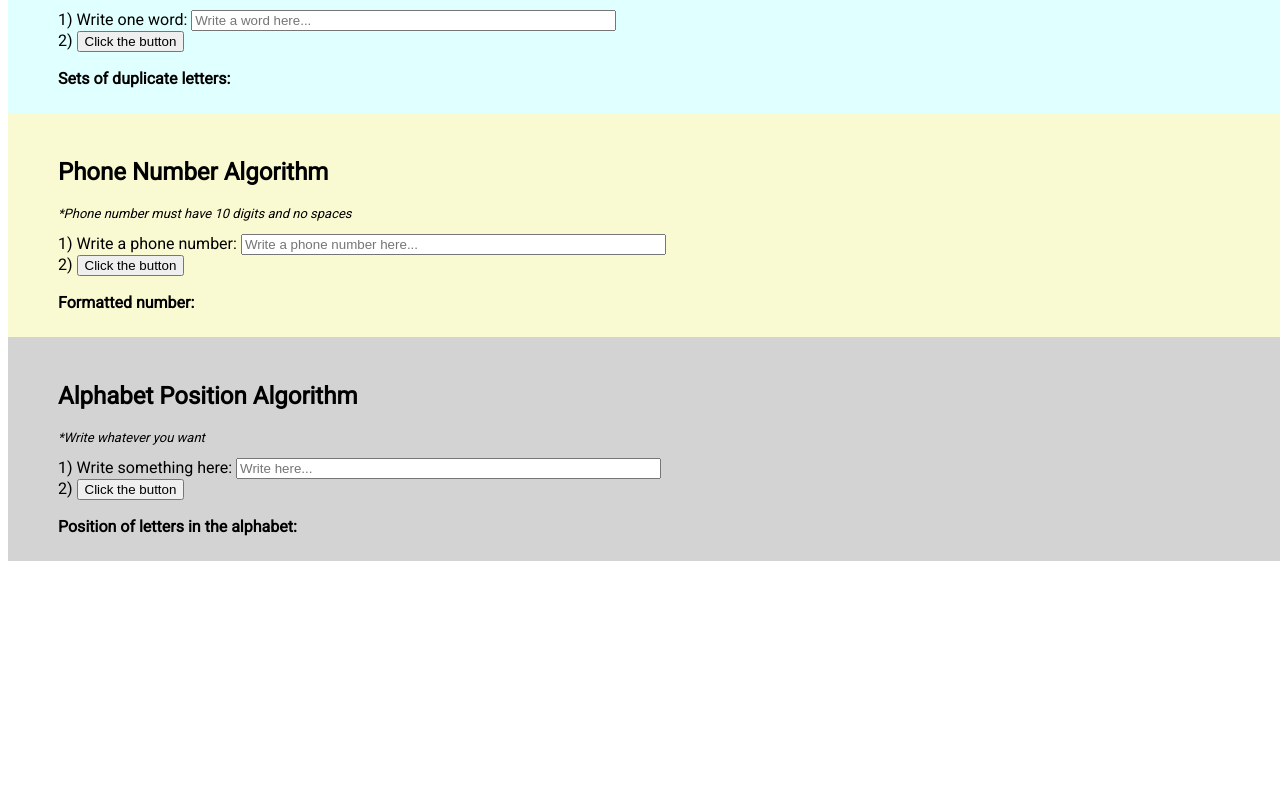
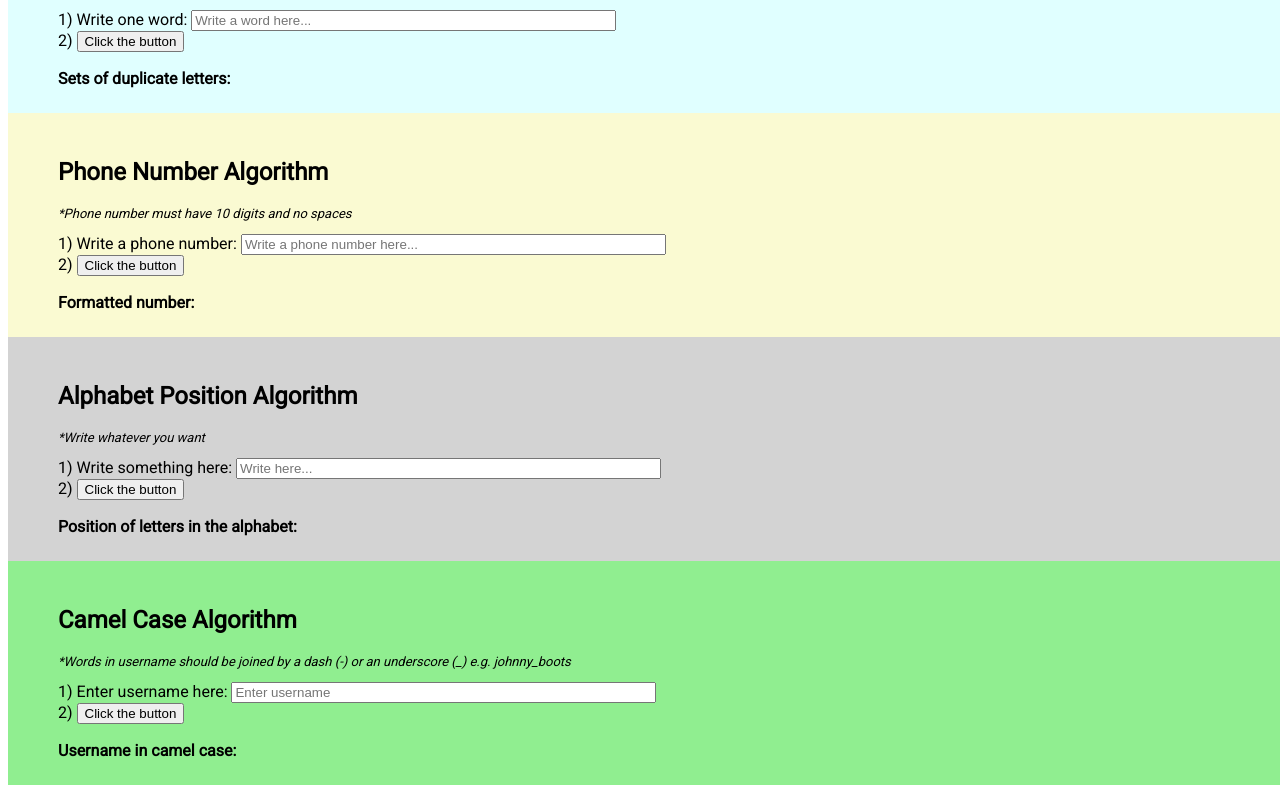
Before and after one commit to JohnBl0x/Algorithms, a plain HTML site: page index.html in a window 1280 px wide. Shown: the part 660-1453 px from the top of the page. Before the commit the page ends 1229 px from the top, so only its background shows below. Drawn offline with Linux system fonts and the light colour scheme.

Commit message:
Camel Case Algorithm

```diff
--- a/index.html
+++ b/index.html
@@ -53,6 +53,14 @@
         <b>Position of letters in the alphabet: </b><p id="result4"></p>
     </div>
 
+    <div class="camel">
+        <h2>Camel Case Algorithm</h2>
+        <p class="notice">*Words in username should be joined by a dash (-) or an underscore (_) e.g. johnny_boots</p>
+        1) Enter username here: <input type="text" id="camel" placeholder="Enter username" size="50"><br>
+        2) <button onclick="toCamelCase()">Click the button</button><br>
+        <b>Username in camel case: </b> <p id="result5"></p>
+    </div>
+
     <script src="script.js"></script>
 </body>
 </html>
--- a/script.js
+++ b/script.js
@@ -36,6 +36,17 @@ function alphabetPosition() {
     let alpha = document.getElementById("alphabet").value
     let alphabet = "abcdefghijklmnopqrstuvwxyz".split("")
     let final = alpha.toLowerCase().split(" ").join("").split("").map((x)=>x=alphabet.indexOf(x)+1)
-    // return final.filter(x=>x!==0).join(" ")
     document.getElementById("result4").innerHTML = final.filter(x=>x!==0).join(" ")
 }
+
+function toCamelCase(){
+    let camel = document.getElementById("camel").value
+    let arr = camel.includes("-") ? camel.split("-") : camel.split("_")
+    let final = arr.map(function (item, index){
+        if (index !== 0){
+            return item[0].toUpperCase() + item.slice(1)
+        }
+        return item
+    })
+    document.getElementById("result5").innerHTML = final.join("")
+}
--- a/style.css
+++ b/style.css
@@ -14,7 +14,8 @@ body {
 .likes,
 .duplicates,
 .phone,
-.alphabet {
+.alphabet,
+.camel {
   width: 100%;
   height: auto;
   padding: 25px 50px;
@@ -25,7 +26,8 @@ body {
 #result,
 #result2,
 #result3,
-#result4 {
+#result4,
+#result5 {
   display: inline-block;
 }
 
@@ -49,3 +51,7 @@ body {
 .alphabet {
   background-color: lightgray;
 }
+
+.camel {
+  background-color: lightgreen;
+}
```
